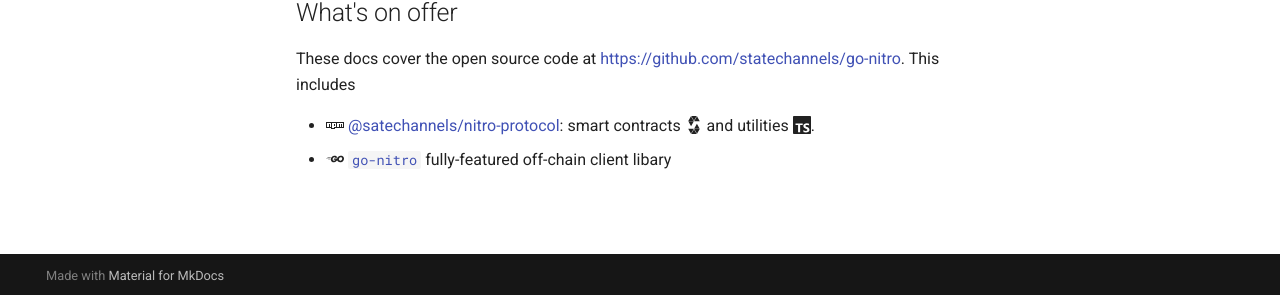
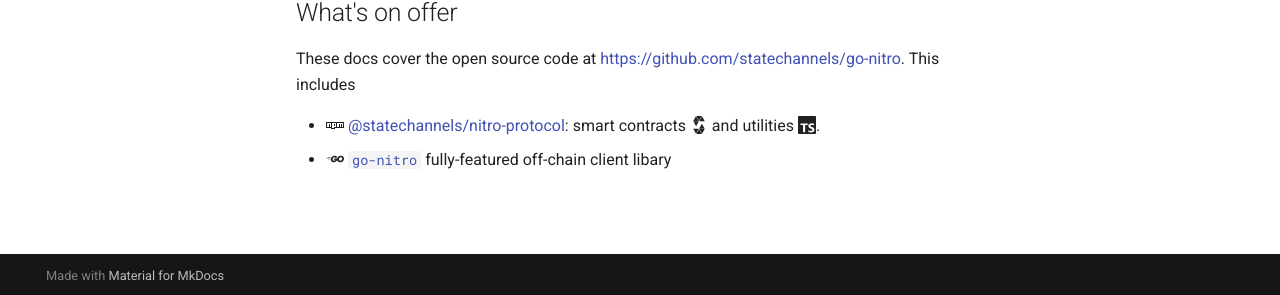
Before and after one commit to statechannels/go-nitro, an MkDocs documentation site: the page built from docs/index.md, in a window 1280 px wide. Shown: the part 602-897 px from the top of the page. Built offline with MkDocs 1.6.1 and Material for MkDocs 9.7.7, drawn with Linux system fonts in a browser that asks for light colours; comment, search, counter and statistics services are not loaded.

Commit message:
Update docs/index.md
Co-authored-by: Alex Gap <alex.gap@mesh.xyz>

```diff
--- a/docs/index.md
+++ b/docs/index.md
@@ -12,5 +12,5 @@ This is in sharp contrast to the experience of transacting publicly on a "layer
 
 These docs cover the open source code at [https://github.com/statechannels/go-nitro](https://github.com/statechannels/go-nitro). This includes
 
-- :fontawesome-brands-npm: [@satechannels/nitro-protocol](https://www.npmjs.com/package/@statechannels/nitro-protocol): smart contracts :simple-solidity: and utilities :simple-typescript:.
+- :fontawesome-brands-npm: [@statechannels/nitro-protocol](https://www.npmjs.com/package/@statechannels/nitro-protocol): smart contracts :simple-solidity: and utilities :simple-typescript:.
 - :simple-go: [`go-nitro`](https://pkg.go.dev/github.com/statechannels/go-nitro) fully-featured off-chain client libary
```
